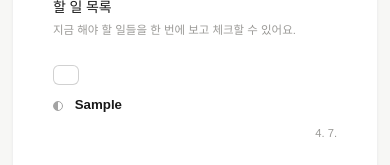
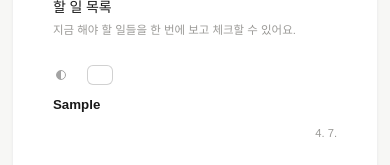
Before and after one commit to Daryeong/todo-list, a React (Vite) app: page / in a window 390 px wide. Both pictures are taken after typing "Sample" into the empty fields and a click on the button "추가". Shown: the part 420-585 px from the top of the page. Built offline with nearby package versions, Linux system fonts and the light colour scheme.

Commit message:
style: horizontal date rows, checkbox-importance-title-date layout

```diff
--- a/src/components/CompletedTasks.tsx
+++ b/src/components/CompletedTasks.tsx
@@ -15,9 +15,10 @@ export const CompletedTasks = ({ tasks, onDelete }: { tasks: Task[]; onDelete: (
         <article className="task-card task-card--completed" key={task.id}>
           <div className="task-card-main">
             <div className="task-card-status">
-              <span className="completed-mark" aria-hidden="true">
-                완료
-              </span>
+              <span className="completed-mark" aria-hidden="true">완료</span>
+            </div>
+            <div className="task-card-importance">
+              <span className={`importance-dot-small importance-dot-small--${task.importance}`}></span>
             </div>
             <div className="task-card-copy">
               <strong className="completed-title">{task.title}</strong>
--- a/src/components/TopTasks.tsx
+++ b/src/components/TopTasks.tsx
@@ -31,8 +31,11 @@ export const TopTasks = ({
                 type="checkbox"
               />
             </div>
+            <div className="task-card-importance">
+              <span className={`importance-dot-small importance-dot-small--${task.importance}`}></span>
+            </div>
             <div className="task-card-copy" onClick={() => onOpenDetail(task.id)} role="button" tabIndex={0}>
-              <strong><span className={`importance-dot-small importance-dot-small--${task.importance}`}></span> {task.title}</strong>
+              <strong>{task.title}</strong>
               {task.memo ? <p className="task-meta">{task.memo}</p> : null}
             </div>
             <div className="task-card-side" onClick={() => onOpenDetail(task.id)} role="button" tabIndex={0}>
--- a/src/index.css
+++ b/src/index.css
@@ -641,7 +641,14 @@ textarea:focus {
   display: flex;
   align-items: center;
   gap: 8px;
-  min-width: 150px;
+  min-width: 50px;
+}
+
+.task-card-importance {
+  display: flex;
+  align-items: center;
+  justify-content: center;
+  width: 24px;
 }
 
 .task-check {
@@ -820,8 +827,9 @@ textarea:focus {
   }
 
   .option-row {
-    flex-direction: column;
-    align-items: flex-start;
+    flex-direction: row;
+    flex-wrap: wrap;
+    align-items: center;
     gap: 8px;
   }
 
```
